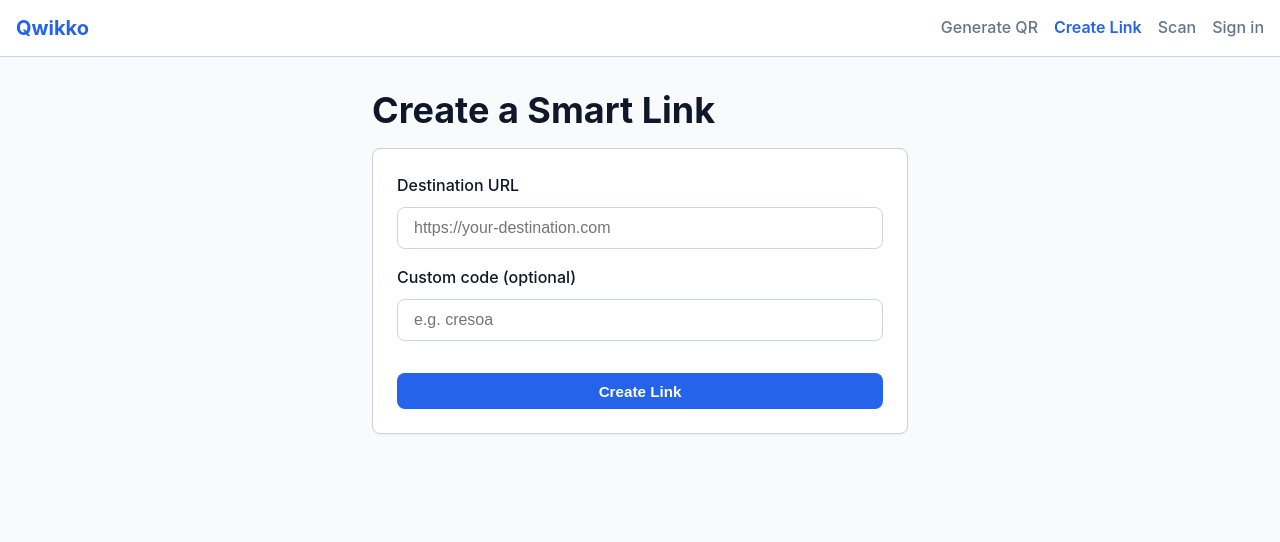
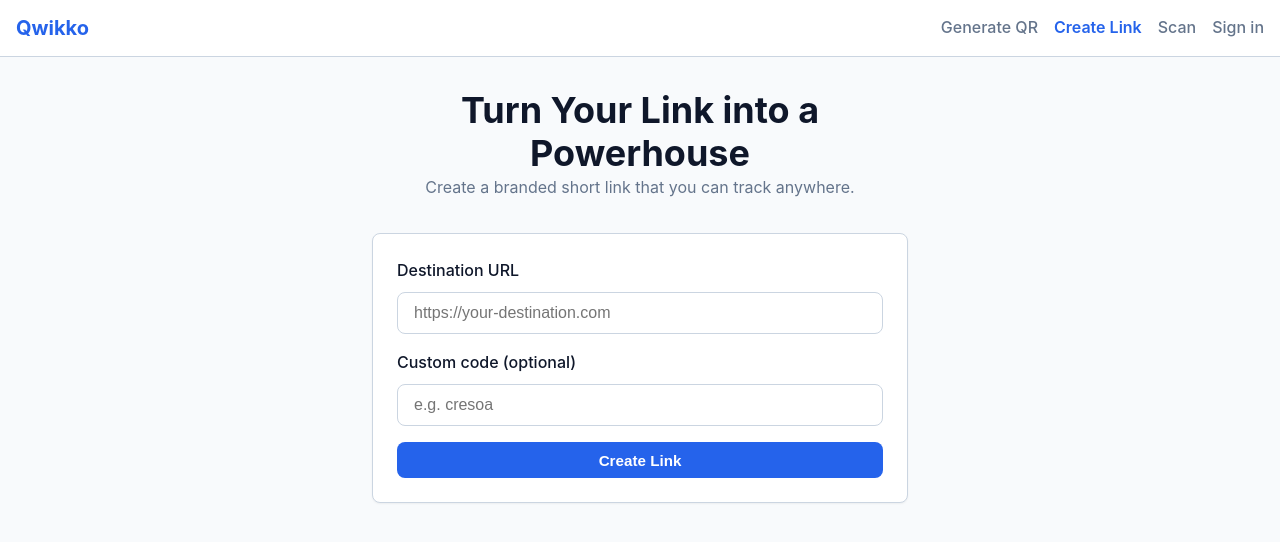
Before and after one commit to ashleybrown22343-max/qwikko, a Next.js app: page /create in a window 1280 px wide. Shown: the top 542 px of the page. Built offline with nearby package versions, Linux system fonts and the light colour scheme; no server answers.

Commit message:
Update page.js

```diff
--- a/app/create/page.js
+++ b/app/create/page.js
@@ -1,18 +1,16 @@
-// app/create/page.js
 "use client";
 
 import { useState } from "react";
 import { supabase } from "../../lib/supabase";
 import { Button, Card, Input, Alert } from "../components/ui";
+import AdGate from "../components/AdGate";
 
 const RESERVED = ["generate", "create", "dashboard", "scan", "login"];
 
 function randomCode(length = 6) {
   const chars = "ABCDEFGHJKMNPQRSTUVWXYZabcdefghijkmnpqrstuvwxyz23456789";
   let code = "";
-  for (let i = 0; i < length; i++) {
-    code += chars[Math.floor(Math.random() * chars.length)];
-  }
+  for (let i = 0; i < length; i++) code += chars[Math.floor(Math.random() * chars.length)];
   return code;
 }
 
@@ -30,18 +28,15 @@ export default function CreateLink() {
     setLoading(true);
 
     if (!destination) {
-      setError("Paste a destination URL first.");
+      setError("Please paste a destination URL first.");
       setLoading(false);
       return;
     }
 
     let finalDestination = destination.trim();
-    if (!/^https?:\/\//i.test(finalDestination)) {
-      finalDestination = "https://" + finalDestination;
-    }
+    if (!/^https?:\/\//i.test(finalDestination)) finalDestination = "https://" + finalDestination;
 
     let code = customCode.trim();
-
     if (code) {
       if (!/^[a-zA-Z0-9-]+$/.test(code)) {
         setError("Custom code can only contain letters, numbers, and hyphens.");
@@ -61,12 +56,7 @@ export default function CreateLink() {
     const userId = session ? session.user.id : null;
     setIsGuest(!session);
 
-    const row = {
-      code,
-      destination_url: finalDestination,
-      link_type: "url",
-      user_id: userId,
-    };
+    const row = { code, destination_url: finalDestination, link_type: "url", user_id: userId };
 
     const { error: insertError } = await supabase.from("links").insert(row);
 
@@ -86,8 +76,12 @@ export default function CreateLink() {
 
   return (
     <main className="container" style={{ maxWidth: "600px", padding: "2rem" }}>
-      <h1>Create a Smart Link</h1>
-      <Card style={{ marginTop: "1rem" }}>
+      <div style={{ textAlign: "center", marginBottom: "2rem" }}>
+        <h1>Turn Your Link into a Powerhouse</h1>
+        <p style={{ color: "var(--text)" }}>Create a branded short link that you can track anywhere.</p>
+      </div>
+
+      <Card>
         <Input
           label="Destination URL"
           placeholder="https://your-destination.com"
@@ -103,20 +97,26 @@ export default function CreateLink() {
 
         {error && <Alert type="error">{error}</Alert>}
 
-        <Button onClick={handleCreate} variant="primary" disabled={loading} style={{ marginTop: "1rem", width: "100%" }}>
-          {loading ? "Creating..." : "Create Link"}
+        <div style={{ marginTop: "1rem" }}>
+          <AdGate onComplete={handleCreate} zoneId="11710549" sdkName="show_11710549">
+            <Button variant="primary" disabled={loading} style={{ width: "100%" }}>
+              {loading ? "Creating your link..." : "Create Link"}
             </Button>
+          </AdGate>
+        </div>
       </Card>
 
       {shortUrl && (
-        <Alert type="success" style={{ marginTop: "1rem" }}>
-          <p>Your link: <a href={shortUrl} target="_blank" rel="noopener noreferrer">{shortUrl}</a></p>
+        <div style={{ marginTop: "1rem" }}>
+          <Alert type="success">
+            <p>Your link is ready! <a href={shortUrl} target="_blank" rel="noopener noreferrer" style={{ fontWeight: "bold" }}>{shortUrl}</a></p>
             {isGuest && (
               <p style={{ marginTop: "0.5rem", fontSize: "0.9rem", color: "var(--text)" }}>
                 Sign in to manage, edit, or track this link later — otherwise it's guest-created and can't be recovered.
               </p>
             )}
           </Alert>
+        </div>
       )}
     </main>
   );
```
Lines whose indentation alone changed are shown as unchanged.
